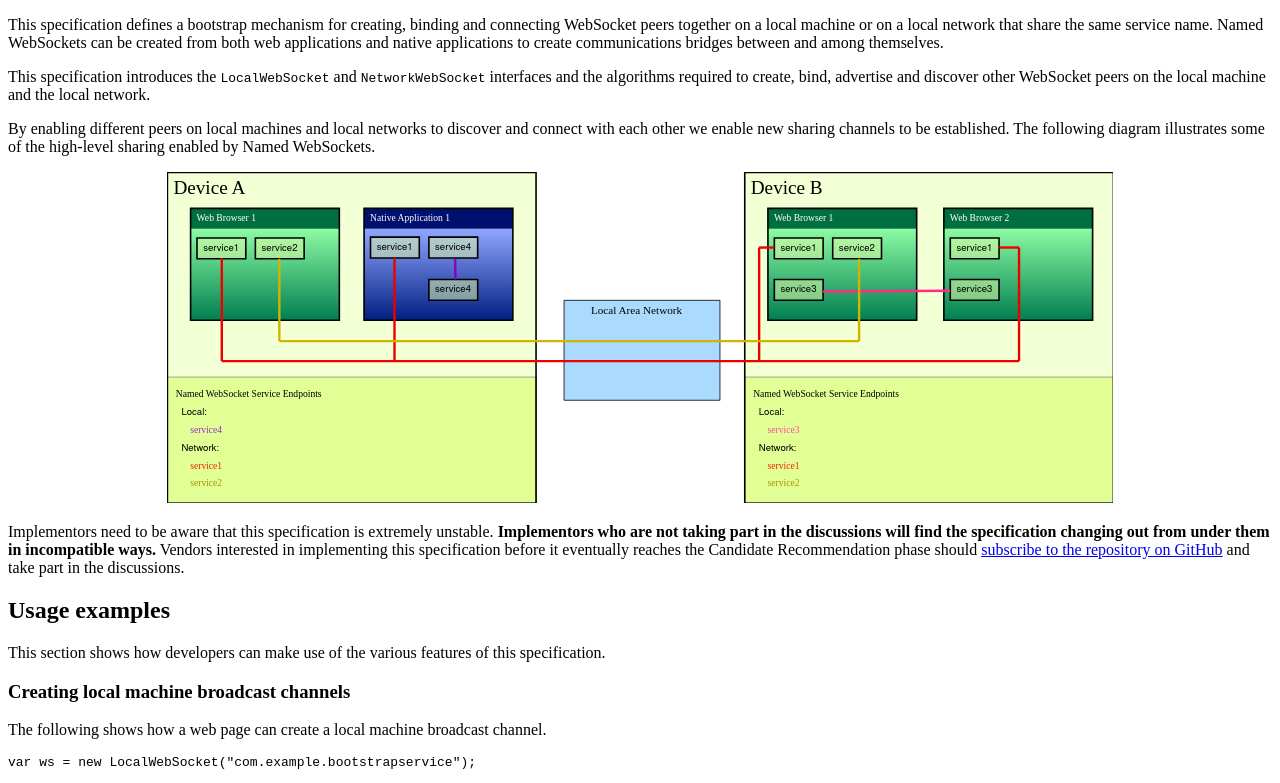
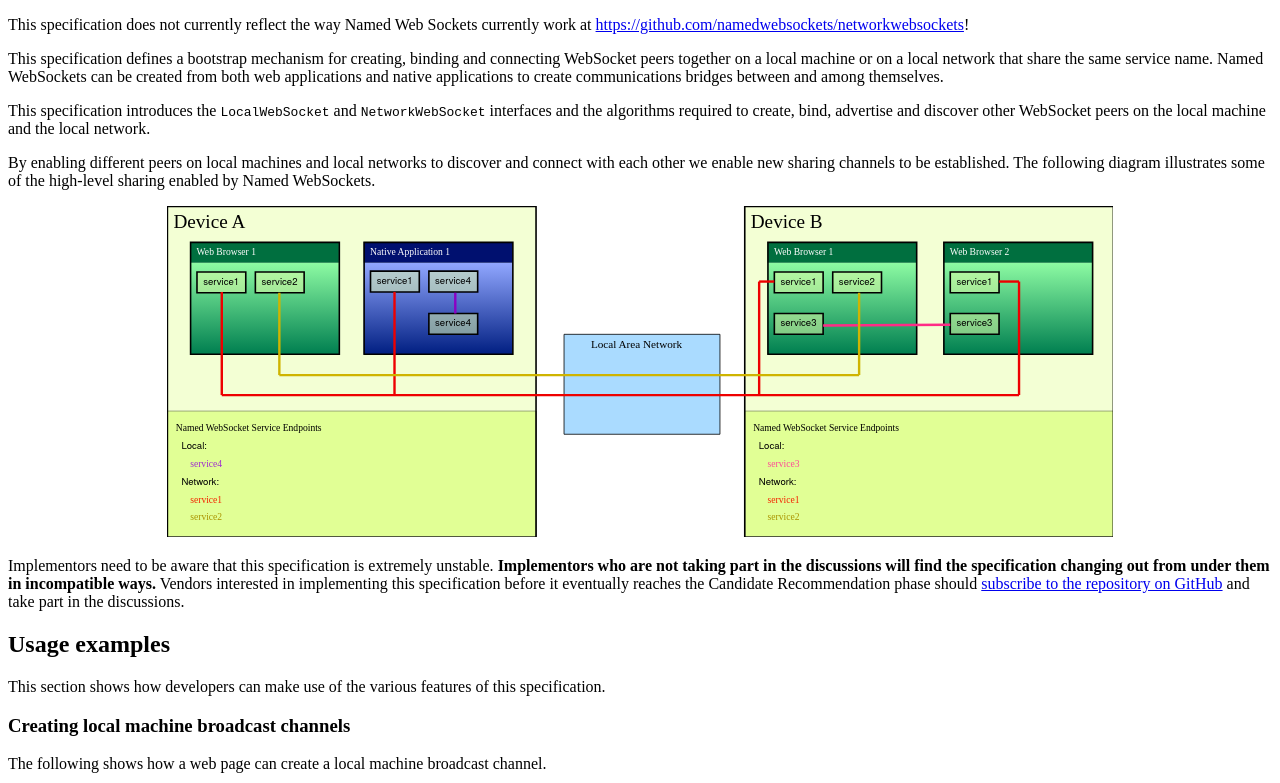
Before and after one commit to namedwebsockets/spec, a plain HTML site: page index.html in a window 1280 px wide. Shown: the top 783 px of the page. Drawn offline with Linux system fonts and the light colour scheme.

Commit message:
Add warning to top of specification. Needs to be updated to reflect how Network Web Sockets actually work

```diff
--- a/index.html
+++ b/index.html
@@ -63,6 +63,9 @@
 	</head>
 	<body>
 		<section id='abstract'>
+			<p class="issue">
+				This specification does not currently reflect the way Named Web Sockets currently work at <a href="https://github.com/namedwebsockets/networkwebsockets">https://github.com/namedwebsockets/networkwebsockets</a>!
+			</p>
 			<p>
 				This specification defines a bootstrap mechanism for creating, binding and connecting WebSocket peers together on a local machine or on a local network that share the same service name. Named WebSockets can be created from both web applications and native applications to create communications bridges between and among themselves.
 			</p>
```
